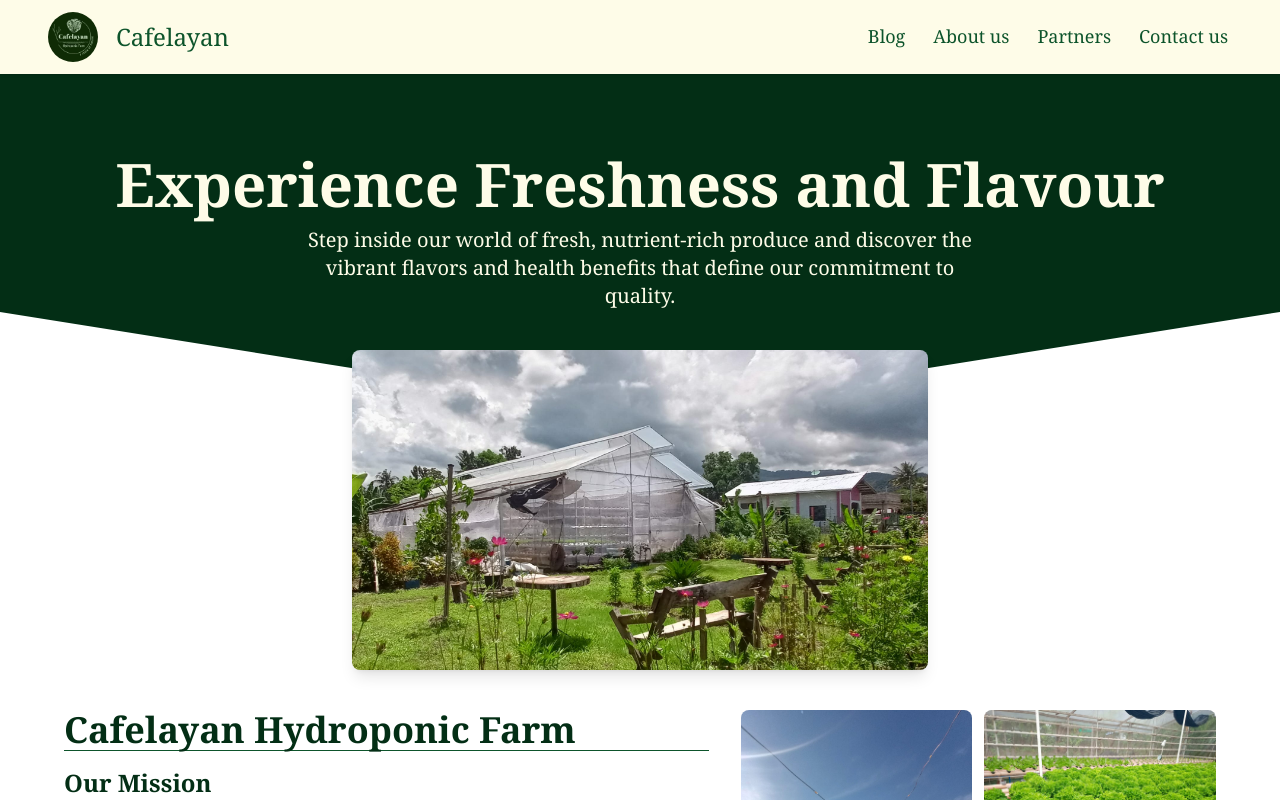
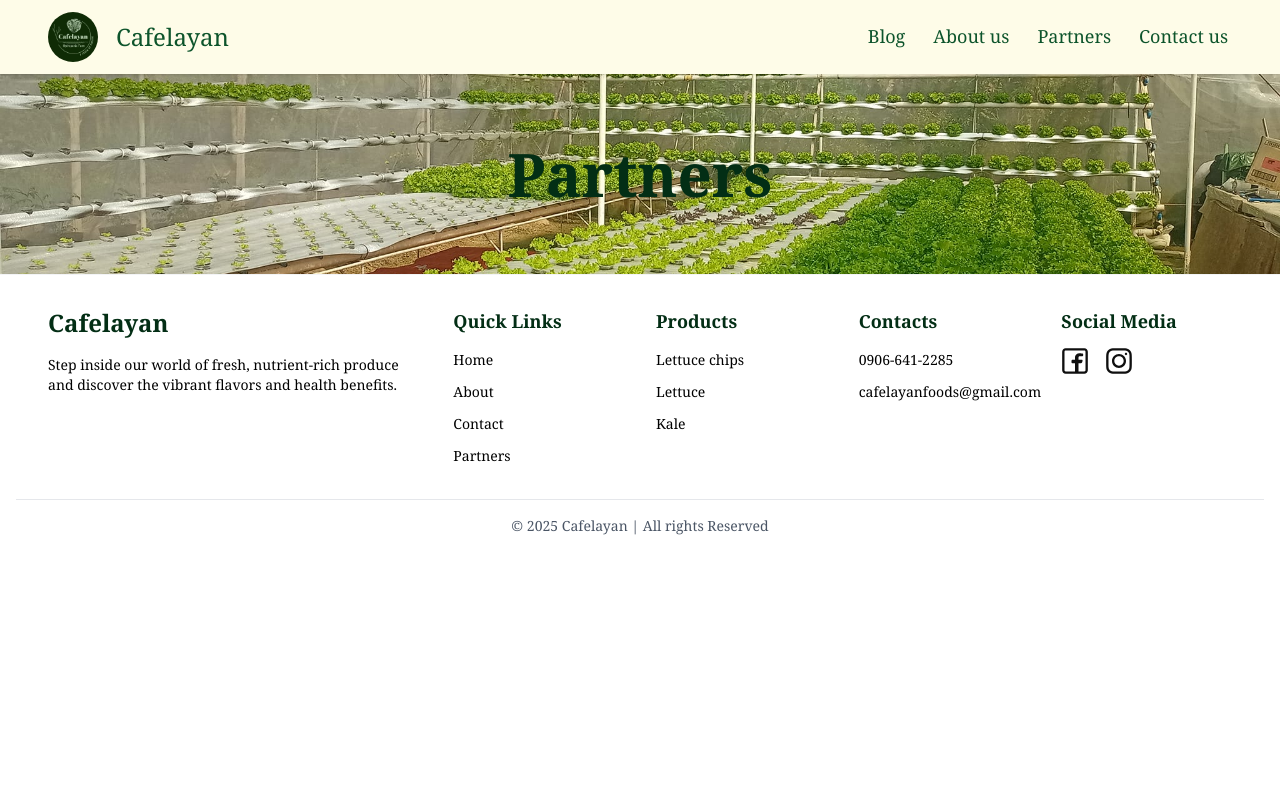
Before and after one commit to Nishieeee/Cafelayan, a React (Vite) app: page / in a window 1280 px wide. Shown: the top 800 px of the page. Built offline with nearby package versions, Linux system fonts and the light colour scheme.

Commit message:
initialized partners page

```diff
--- a/index.html
+++ b/index.html
@@ -10,6 +10,6 @@
   <body>
     <div id="root"></div>
     <script type="module" src="src/main.jsx"></script>
-    <!--<script src="tailwind.js"></script>-->
+    <script src="tailwind.js"></script>
   </body>
 </html>
--- a/src/App.jsx
+++ b/src/App.jsx
@@ -1,12 +1,13 @@
 import Header from "./components/header";
 import Footer from "./components/footer";
-import Main from "./components/mainsection"
+import Main from "./components/mainsection";
+import Partners from "./components/blog/blog";
 
 function App() {
   return (
     <>
       <Header />
-      <Main />
+      <Partners />
       <Footer />
     </>
   );
--- /dev/null
+++ b/src/components/blog/blog.jsx
@@ -0,0 +1,20 @@
+import About from "../../assets/landscape.jpg";
+function Partners() {
+  return (
+    <>
+      {/* Partners page */}
+      <section className="partners-page ">
+        <div
+          className="w-full h-50 bg-cover bg-center flex items-center justify-center"
+          style={{ backgroundImage: `url(${About})` }}
+        >
+          <h1 className="text-2xl text-green-950 font-bold hover:text-yellow-200 sm:text-3xl md:text-4xl lg:text-5xl xl:text-6xl">Partners</h1>
+        </div>
+
+
+      </section>
+    </>
+  );
+}
+
+export default Partners;
```
Also changed, not shown: 2 other files (tests, documents, lock files or other folders).
